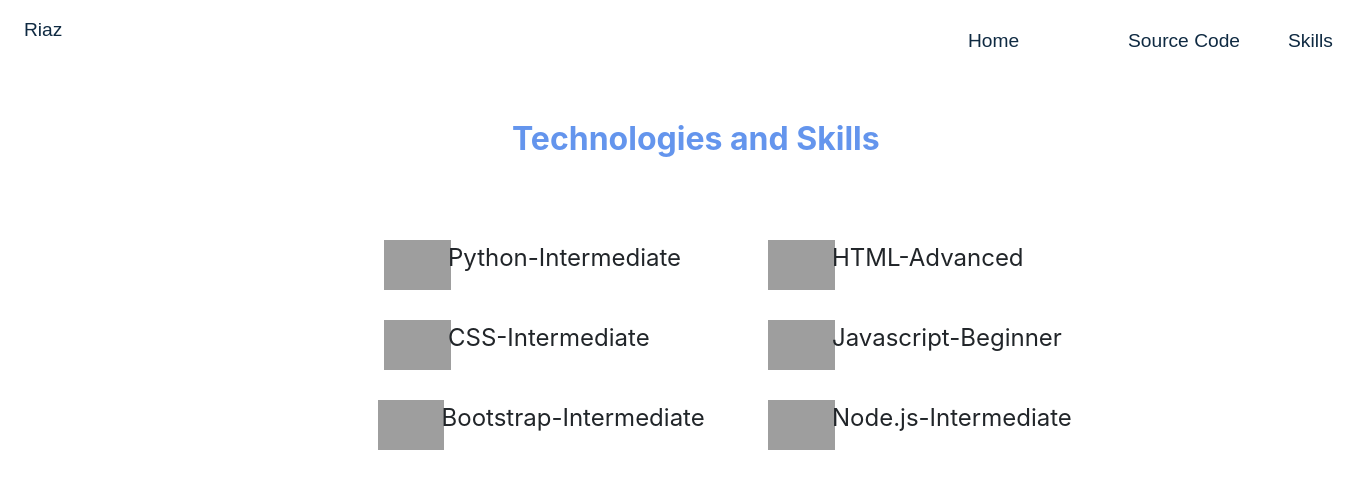
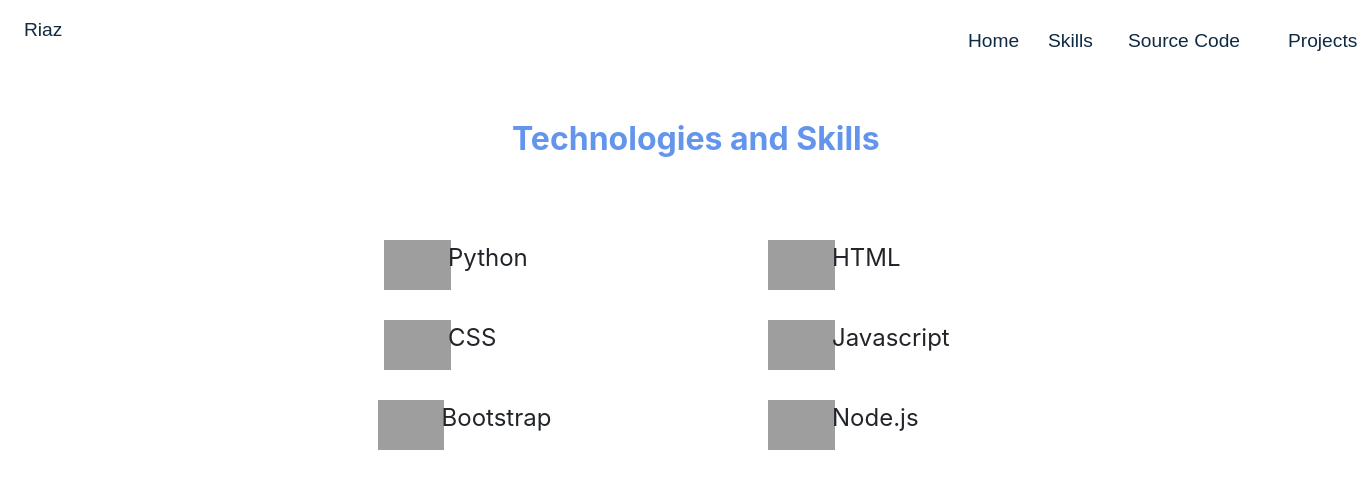
Before and after one commit to R14Z/portofolio, a plain HTML site: page skills.html in a window 1280 px wide. Shown: the whole page, 1365 px wide, since content can reach past the window. Drawn offline with nearby package versions, Linux system fonts and the light colour scheme; grey boxes are pictures that could not be loaded; a web font is replaced by a local one.

Commit message:
Update skills.html

```diff
--- a/skills.html
+++ b/skills.html
@@ -44,7 +44,7 @@
             <ul class="navbar-nav mr-auto">
               <li class="nav-item active">
               <li class="nav-item">
-              <a class="nav-link" id="nav-proj" href="skills.html">Skills</a>
+                <a class="nav-link" id="nav-skills" href="skills.html">Skills</a>
               </li>
             </div>
             <div class="collapse navbar-collapse" id="navbarSupportedContent">
@@ -54,18 +54,31 @@
                   <a class="nav-link" id="nav-code" href="https://github.com/R14Z/portofolio" target="_blank">Source Code</a>
                 </li>
               </div>
+              <div>
+
+                <div class="collapse navbar-collapse" id="navbarSupportedContent">
+                  <ul class="navbar-nav mr-auto">
+                    <li class="nav-item active">
+                    <li class="nav-item">
+                      <a class="nav-link" id="nav-proj" href="projects.html" target="_blank">Projects</a>
+                    </li>
+                  </div>
+                  <div>
+
 
     </nav>
   </nav>
 
 <h1>Technologies and Skills</h1>
 
+<div class="technologies">
+
 <div class="python">
   <img src="https://upload.wikimedia.org/wikipedia/commons/thumb/d/d3/Python_icon_%28black_and_white%29.svg/1024px-Python_icon_%28black_and_white%29.svg.png" height=50 alt="python logo">
 </div>
 
 <div class="python-text">
-  <p>Python-Intermediate</p>
+  <p>Python</p>
 </div>
 
 <div class="html">
@@ -73,7 +86,7 @@
 </div>
 
 <div class="html-text">
-  <p>HTML-Advanced</p>
+  <p>HTML</p>
 </div>
 
 <div class="css">
@@ -81,7 +94,7 @@
 </div>
 
 <div class="css-text">
-  <p>CSS-Intermediate</p>
+  <p>CSS</p>
 </div>
 
 <div class="js">
@@ -89,7 +102,7 @@
 </div>
 
 <div class="js-text">
-  <p>Javascript-Beginner</p>
+  <p>Javascript</p>
 </div>
 
 <div class="bootstrap">
@@ -97,7 +110,7 @@
 </div>
 
 <div class="bootstrap-text">
-  <p>Bootstrap-Intermediate</p>
+  <p>Bootstrap</p>
 </div>
 
 <div class="node-js">
@@ -105,9 +118,11 @@
 </div>
 
 <div class="node-js-text">
-  <p>Node.js-Intermediate</p>
+  <p>Node.js</p>
 </div>
 
+</div>
+</div>
 
 
 
@@ -119,4 +134,6 @@
     left: 40%;
     top: 15%;
   }
+
+
 </style>
```
Lines whose indentation alone changed are shown as unchanged.
